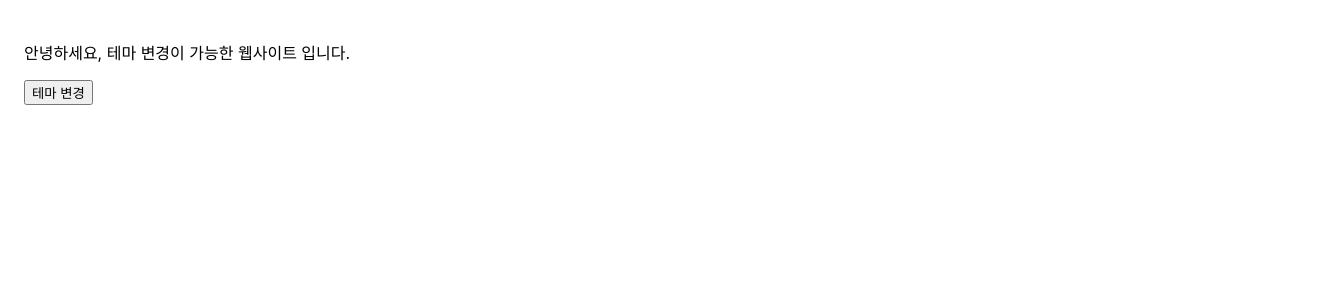
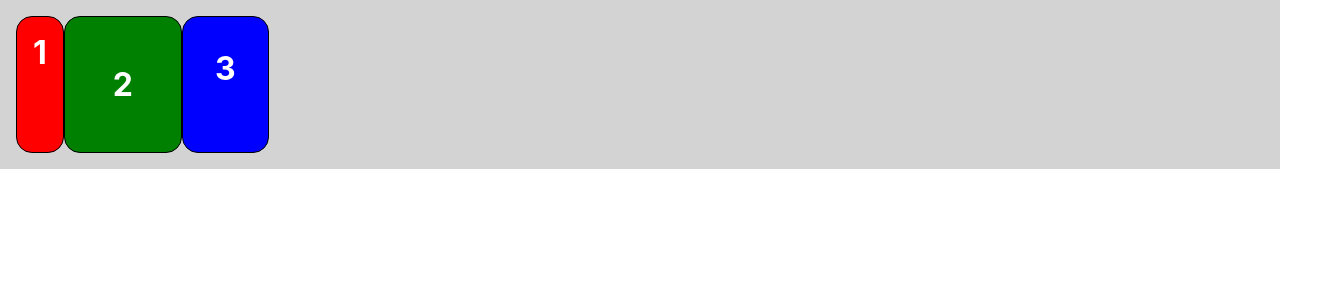
Before and after one commit to seohyun1001/React_240513, a React (Create React App) app in the folder my-app/: page / in a window 1280 px wide. Shown: the top 300 px of the page, 1328 px wide, since content can reach past the window. Built offline with nearby package versions, Linux system fonts and the light colour scheme.

Commit message:
16:40 / 스타일링 적용하기

```diff
--- a/my-app/package.json
+++ b/my-app/package.json
@@ -9,6 +9,7 @@
     "react": "^18.3.1",
     "react-dom": "^18.3.1",
     "react-scripts": "5.0.1",
+    "styled-components": "^6.1.11",
     "web-vitals": "^2.1.4"
   },
   "scripts": {
--- /dev/null
+++ b/my-app/src/15.스타일링/Blocks.jsx
@@ -0,0 +1,59 @@
+import React from "react";
+import styled from "styled-components";
+
+const Wrapper = styled.div`
+    padding: 1rem;
+    display: flex;
+    flex-direction: row;
+    align-items: flex-start;
+    justify-content: flex-start;
+    background-color: lightgrey;
+`;
+
+const Block = styled.div`
+    padding: ${(props) => props.padding};
+    border: 1px solid black;
+    border-radius: 1rem;
+    background-color: ${(props) => props.backgroundColor};
+    color: white;
+    font-size: 2rem;
+    font-weight: bold;
+    text-align: center;
+`;
+
+const blockItems = [
+    {
+        label: "1",
+        padding: "1rem",
+        backgroundColor: "red",
+    },
+    {
+        label: "2",
+        padding: "3rem",
+        backgroundColor: "green",
+    },
+    {
+        label: "3",
+        padding: "2rem",
+        backgroundColor: "blue",
+    },
+];
+
+function Blocks(props) {
+    return (
+        <Wrapper>
+            {blockItems.map((blockItem) => {
+                return (
+                    <Block
+                        padding={blockItem.padding}
+                        backgroundColor={blockItem.backgroundColor}
+                    >
+                        {blockItem.label}
+                    </Block>
+                );
+            })}
+        </Wrapper>
+    );
+}
+
+export default Blocks;
--- /dev/null
+++ b/my-app/src/15.스타일링/MainPage2.jsx
@@ -0,0 +1,81 @@
+import React from "react";
+import styled from "styled-components";
+
+const Wrapper = styled.div`
+    padding : 1rem;
+    display : flex;
+    flex-direction : row;
+    align-itmes : flex-start;
+    justify-content : flex-start;
+    background-color : lightgrey;
+`;
+
+const Block = styled.div`
+padding : ${(props) => props.padding};
+border : 1px solid black;
+border-radius : 1rem;
+background-color : ${(props) => props.backgroundColor};
+color : white;
+font-size : 2rem;
+font-weight : bold;
+text-align : center;
+`;
+
+const Title = styled.h1`
+    font-size : 1.5em;
+    color : white;
+    text-align : center;
+`;
+
+const Button = styled.button`
+    color:${props => props.dark ? "white" : "dark"};
+    background:${props => props.dark ? "black" : "white"};
+    border:1px solid black;
+    `;
+const RoundedButton = styled(Button)`
+border-radius : 16px;
+    `;
+
+const blockItems = [
+    {
+        label : "1",
+        padding : "1rem",
+        backgroundColor : "red",
+    },
+    {
+        label : "2",
+        padding : "3rem",
+        backgroundColor : "green",
+    },
+    {
+        label : "3",
+        padding : "2rem",
+        backgroundColor : "blue",
+    },
+
+]
+
+
+function MainPage2(props) {
+    return (
+        <Wrapper>
+            {blockItems.map((blockItem) => {
+                return (
+                    <Block
+                        padding = {blockItem.padding}
+                        backgroundColor = {blockItem.backgroundColor}
+                    >
+                        {blockItem.label}
+                    </Block>
+                )
+            })}
+            {/* <Title>안녕, 리액트</Title>
+            <Button>Normal</Button>
+            <Button dark>Dark</Button>
+            <RoundedButton>Round Button</RoundedButton>
+            <RoundedButton dark>Round Button</RoundedButton> */}
+        </Wrapper>
+    )
+}
+
+export default MainPage2;
--- a/my-app/src/index.js
+++ b/my-app/src/index.js
@@ -33,8 +33,10 @@
 import ProfileCard from './13.합성vs상속/ProfileCard';
 import Maintest from './14.컨택스트/MainTest';
 import ThemeTest from './14.컨택스트/ThemeTest';
-import MainTest from './14.컨택스트/MainTest';
+import MainTesst from './14.컨택스트/MainTest';
 import DarkOrLight from './14.컨택스트/DarkOrLight';
+import Blocks from './15.스타일링/Blocks';
+import MainPage2 from './15.스타일링/MainPage2';
 
 const root = ReactDOM.createRoot(document.getElementById('root'));
 
@@ -91,7 +93,11 @@
 {/* 14장 */}
     {/* <ThemeTest/> */}
     {/* <MainTest/> */}
-    <DarkOrLight/>
+    {/* <DarkOrLight/> */}
+
+{/* 15장 */}
+    <MainPage2/>
+    {/* <Blocks/> */}
 
 
   </React.StrictMode>
```
Also changed, not shown: my-app/src/15.스타일링/Sample2.jsx (added, +18 -0 lines), 1 other file (tests, documents, lock files or other folders).
